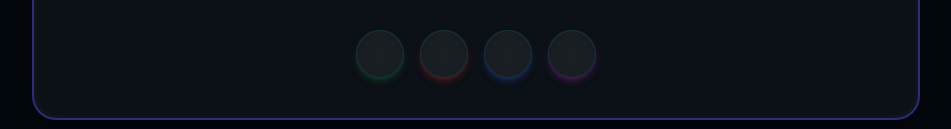
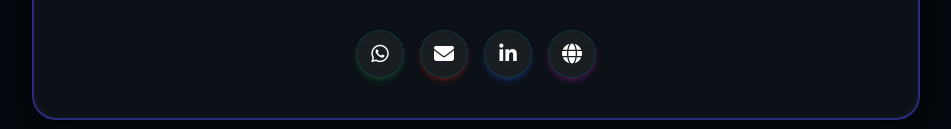
Before and after one commit to sehalhussain/doctorai, a plain HTML site: page index.html in a window 1280 px wide. Shown: the part 2306-2435 px from the top of the page, without its empty margins (164-1115 px from the left). Drawn offline with nearby package versions, Linux system fonts and the light colour scheme; a small style sheet from the web is missing.

Commit message:
Update index.html

```diff
--- a/index.html
+++ b/index.html
@@ -19,6 +19,7 @@
     <meta name="twitter:description" content="Automate clinical documentation with Doctor AI, the intelligent agent that creates EMR-ready reports from patient conversations. Zero-Touch Workflow.">
     <meta name="twitter:image" content="https://sehalhussain.github.io/doctorai/images/Share_image.png">
     <link rel="icon" href="favicon.ico" type="image/x-icon">
+    <link rel="stylesheet" href="https://cdnjs.cloudflare.com/ajax/libs/font-awesome/6.5.2/css/all.min.css" xintegrity="sha512-SnH5WK+bZxgPHs44uWIX+LLMDJz9TT7SBlH3p4WpGmf9xQz6X7qT7X/G4J5Mv+Y+c/e4n3/d9F7/gC2/9Vb4w==" crossorigin="anonymous" referrerpolicy="no-referrer" />
     <!-- --- END: SOCIAL SHARING META TAGS --- -->
     <!-- Load Tailwind CSS -->
     <script src="https://cdn.tailwindcss.com"></script>
```
